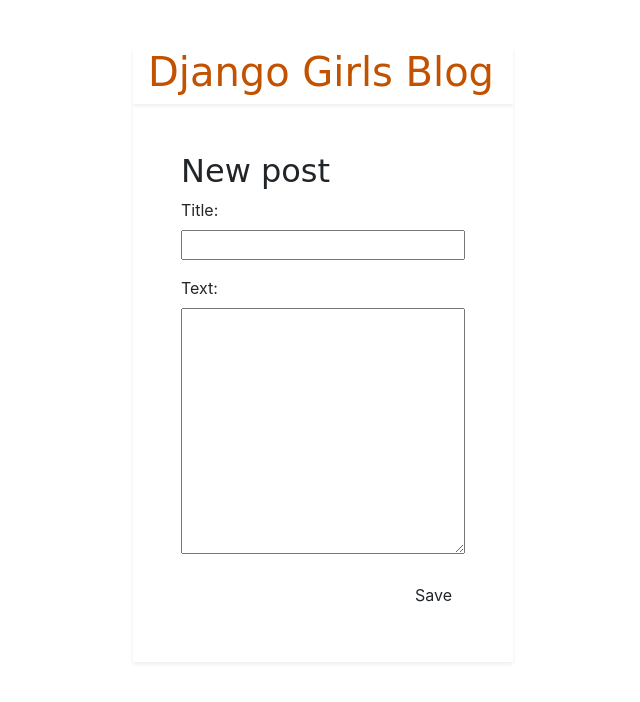
After one commit to abiamarulloh/django-blog, a Django app: page /post/new/ in a window 1280 px wide. The commit adds this page. Shown: the top 702 px of the page, without its empty margins (317-957 px from the left). Run offline with Django 3.2, Linux system fonts and the light colour scheme; some libraries are stand-ins or nearby versions.

Commit message:
add and edit

```diff
--- /dev/null
+++ b/blog/forms.py
@@ -0,0 +1,9 @@
+from django import forms
+
+from .models import Post
+
+class PostForm(forms.ModelForm):
+
+    class Meta:
+        model = Post
+        fields = ('title', 'text',)
--- /dev/null
+++ b/blog/static/css/blog.css
@@ -0,0 +1,50 @@
+h1 a, h2 a {
+    color: #C25100;
+}
+
+.page-header {
+    background-color: #C25100;
+    margin-top: 0;
+    padding: 20px 20px 20px 40px;
+}
+
+.page-header h1, .page-header h1 a, .page-header h1 a:visited, .page-header h1 a:active {
+    color: #ffffff;
+    font-size: 36pt;
+    text-decoration: none;
+}
+
+.content {
+    margin-left: 40px;
+}
+
+h1, h2, h3, h4 {
+    font-family: 'Lobster', cursive;
+}
+
+.date {
+    color: #828282;
+}
+
+.save {
+    float: right;
+}
+
+.post-form textarea, .post-form input {
+    width: 100%;
+}
+
+.top-menu, .top-menu:hover, .top-menu:visited {
+    color: #ffffff;
+    float: right;
+    font-size: 26pt;
+    margin-right: 20px;
+}
+
+.post {
+    margin-bottom: 70px;
+}
+
+.post h2 a, .post h2 a:visited {
+    color: #000000;
+}
--- /dev/null
+++ b/blog/templates/blog/base.html
@@ -0,0 +1,42 @@
+{% load static %}
+
+<!doctype html>
+<html lang="en">
+  <head>
+    <!-- Required meta tags -->
+    <meta charset="utf-8">
+    <meta name="viewport" content="width=device-width, initial-scale=1, shrink-to-fit=no">
+
+    <!-- Bootstrap CSS -->
+    <link rel="stylesheet" href="https://stackpath.bootstrapcdn.com/bootstrap/4.5.0/css/bootstrap.min.css" integrity="sha384-9aIt2nRpC12Uk9gS9baDl411NQApFmC26EwAOH8WgZl5MYYxFfc+NcPb1dKGj7Sk" crossorigin="anonymous">
+
+    <link rel="stylesheet" href="{%static 'css/blog.css'%}">
+
+    <title>Django Girls</title>
+  </head>
+  <body>
+    <div class="container my-5">
+        <div class="row">
+            <div class="col-md-4 shadow-sm mx-auto">
+                <h1><a href="/">Django Girls Blog</a></h1>
+                {% if user.is_authenticated %}
+                  <a href="{% url 'post_new' %}">Tambah data</a>
+                {% endif %}
+            </div>
+        </div>
+        <div class="row">
+            <div class="col-md-4 p-5 shadow-sm mx-auto">
+               {% block content %}
+               {% endblock %}
+            </div>
+        </div>
+    </div>
+
+
+    <!-- Optional JavaScript -->
+    <!-- jQuery first, then Popper.js, then Bootstrap JS -->
+    <script src="https://code.jquery.com/jquery-3.5.1.slim.min.js" integrity="sha384-DfXdz2htPH0lsSSs5nCTpuj/zy4C+OGpamoFVy38MVBnE+IbbVYUew+OrCXaRkfj" crossorigin="anonymous"></script>
+    <script src="https://cdn.jsdelivr.net/npm/popper.js@1.16.0/dist/umd/popper.min.js" integrity="sha384-Q6E9RHvbIyZFJoft+2mJbHaEWldlvI9IOYy5n3zV9zzTtmI3UksdQRVvoxMfooAo" crossorigin="anonymous"></script>
+    <script src="https://stackpath.bootstrapcdn.com/bootstrap/4.5.0/js/bootstrap.min.js" integrity="sha384-OgVRvuATP1z7JjHLkuOU7Xw704+h835Lr+6QL9UvYjZE3Ipu6Tp75j7Bh/kR0JKI" crossorigin="anonymous"></script>
+  </body>
+</html>
--- /dev/null
+++ b/blog/templates/blog/post_edit.html
@@ -0,0 +1,9 @@
+{% extends 'blog/base.html' %}
+
+{% block content %}
+    <h2>New post</h2>
+    <form method="POST" class="post-form">{% csrf_token %}
+        {{ form.as_p }}
+        <button type="submit" class="save btn btn-default">Save</button>
+    </form>
+{% endblock %}
--- a/blog/urls.py
+++ b/blog/urls.py
@@ -3,4 +3,7 @@
 
 urlpatterns = [
     path('', views.post_list, name='post_list'),
+    path('post/<int:pk>/', views.post_detail, name='post_detail'),
+    path('post/new/', views.post_new, name='post_new'),
+    path('post/<int:pk>/edit/', views.post_edit, name='post_edit'),
 ]
--- a/blog/views.py
+++ b/blog/views.py
@@ -1,8 +1,48 @@
 from django.shortcuts import render
 from .models import Post
 from django.utils import timezone
+from django.shortcuts import render, get_object_or_404
+from .forms import PostForm
+from django.shortcuts import redirect
 
 # Create your views here.
 def post_list(request):
     posts = Post.objects.all()
     return render(request, 'blog/post_list.html', {'posts':posts})
+
+def post_detail(request, pk):
+    post = get_object_or_404(Post, pk=pk)
+    return render(request, 'blog/post_detail.html', {'post': post})
+
+
+def post_new(request):
+    # Jika method nya Post maka simpan
+    if request.method == "POST":
+        form = PostForm(request.POST)
+        if form.is_valid():
+            post = form.save(commit=False)
+            post.author = request.user
+            post.published_date = timezone.now()
+            post.save()
+            # Jika berhasil tambah data maka arahkan ke detail post
+            return redirect('post_detail', pk=post.pk)
+
+    else:
+        # Jika tidak maka tampilka form
+        form = PostForm()
+    return render(request, 'blog/post_edit.html', {'form': form})
+
+
+def post_edit(request, pk):
+    post = get_object_or_404(Post, pk=pk)
+    if request.method == "POST":
+        form = PostForm(request.POST, instance=post)
+        if form.is_valid():
+            post = form.save(commit=False)
+            post.author = request.user
+            post.published_date = timezone.now()
+            post.save()
+            return redirect('post_detail', pk=post.pk)
+    else:
+        form = PostForm(instance=post)
+    return render(request, 'blog/post_edit.html', {'form': form})
```
Also changed, not shown: blog/templates/blog/post_detail.html (added, +17 -0 lines), blog/templates/blog/post_list.html (+12 -19 lines), db.sqlite3.
